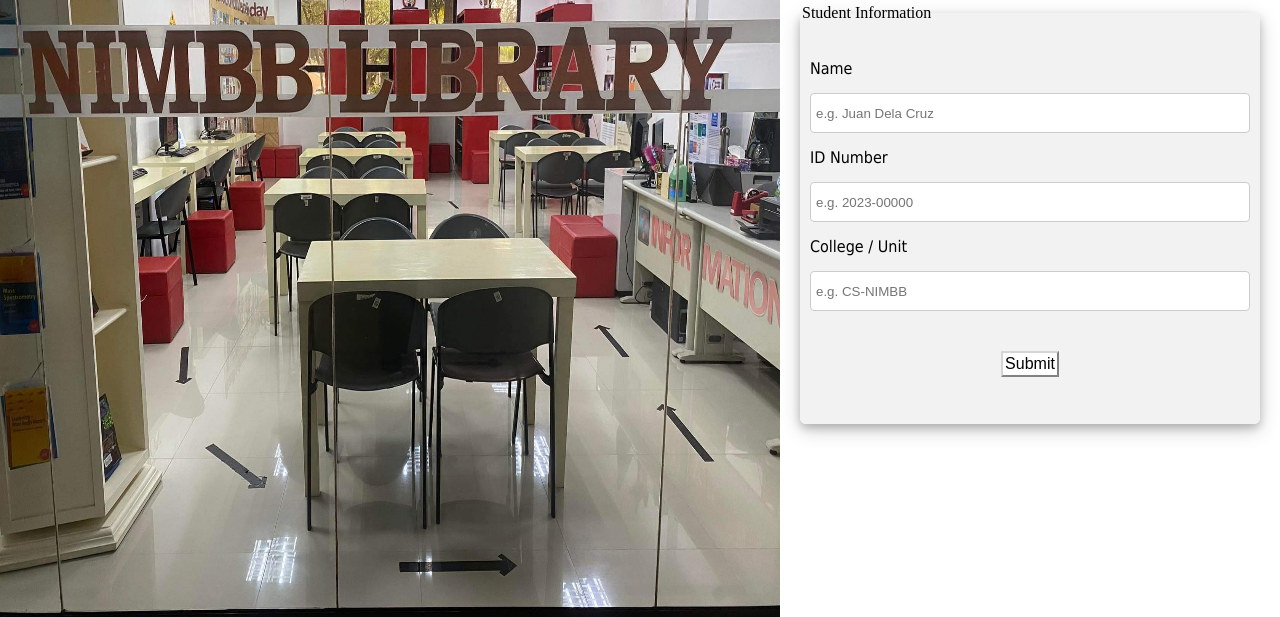
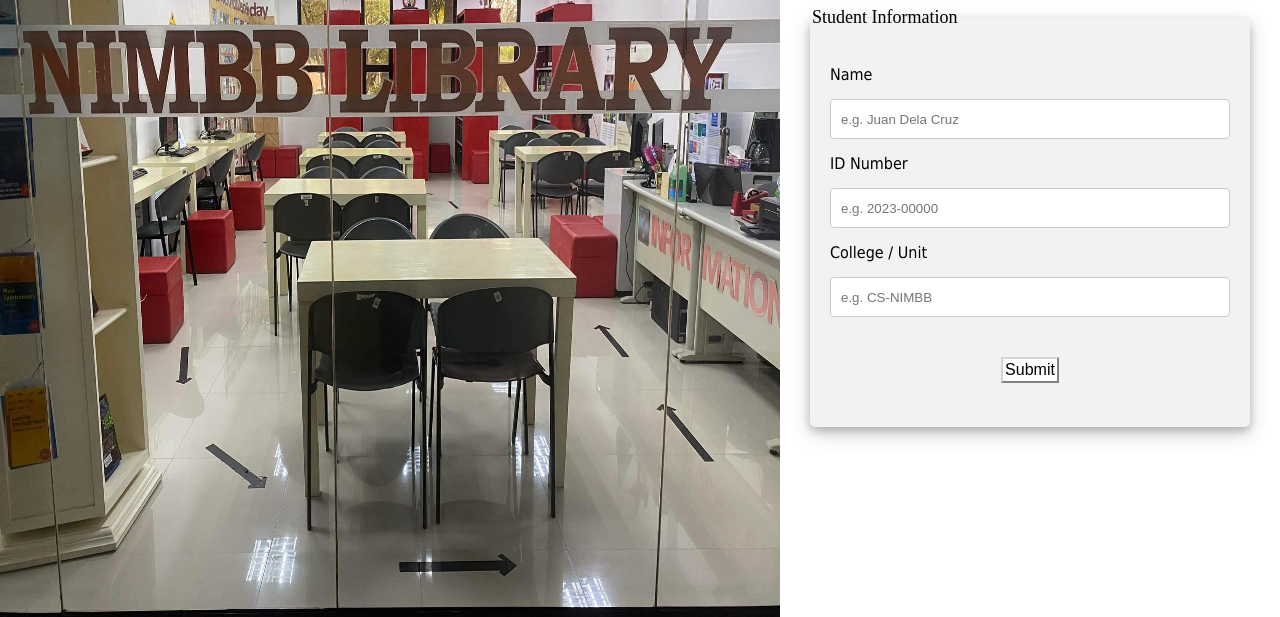
Before and after one commit to LibraryPatronMonitoring/NIMBB-Library, a plain HTML site: page index.html in a window 1280 px wide. Shown: the part 183-800 px from the top of the page. Drawn offline with Linux system fonts and the light colour scheme.

Commit message:
update form css

```diff
--- a/Styles.css
+++ b/Styles.css
@@ -37,10 +37,13 @@
     color: #0000FF;
 }
 p {
-    margin: 0 0 7px 20px;
+    margin: 0 0 5px 30px;
     padding: 10px;
     font-size:xx-small;
     width: 420px;
+}
+legend {
+    font-size: large;
 }
 /* logo */
 .IC {
@@ -69,8 +72,8 @@
 
 /* Box mismo aka. Fieldset */
 .box {
-    margin: 5px 20px 5px 20px;
-    width: 400px;
+    margin: 10px 20px 5px 30px;
+    width: 350px;
     height: 420px;
     min-height: 420px;
     padding: 2rem 0;
@@ -83,14 +86,14 @@
 /* Text before input text */
 label {
     display: block;
-    margin: 5px 10px 5px 10px;
+    margin: 5px 10px 5px 20px;
     font-family: Tahoma;
 }
 /* input */
 input{
-    margin: 10px 10px 10px 10px;
-    padding: 0 0 0 5px;
-    width: 440px;
+    margin: 10px 20px 10px 20px;
+    padding: 10px;
+    min-width: 400px;
     height: 40px;
     border: 1.5px solid #ccc;
     border-radius: 4px;
@@ -99,7 +102,6 @@
 
 input:placeholder-shown {
     text-align: left;
-    padding-left: 5px;
 }
 
 /* submit button*/
```
